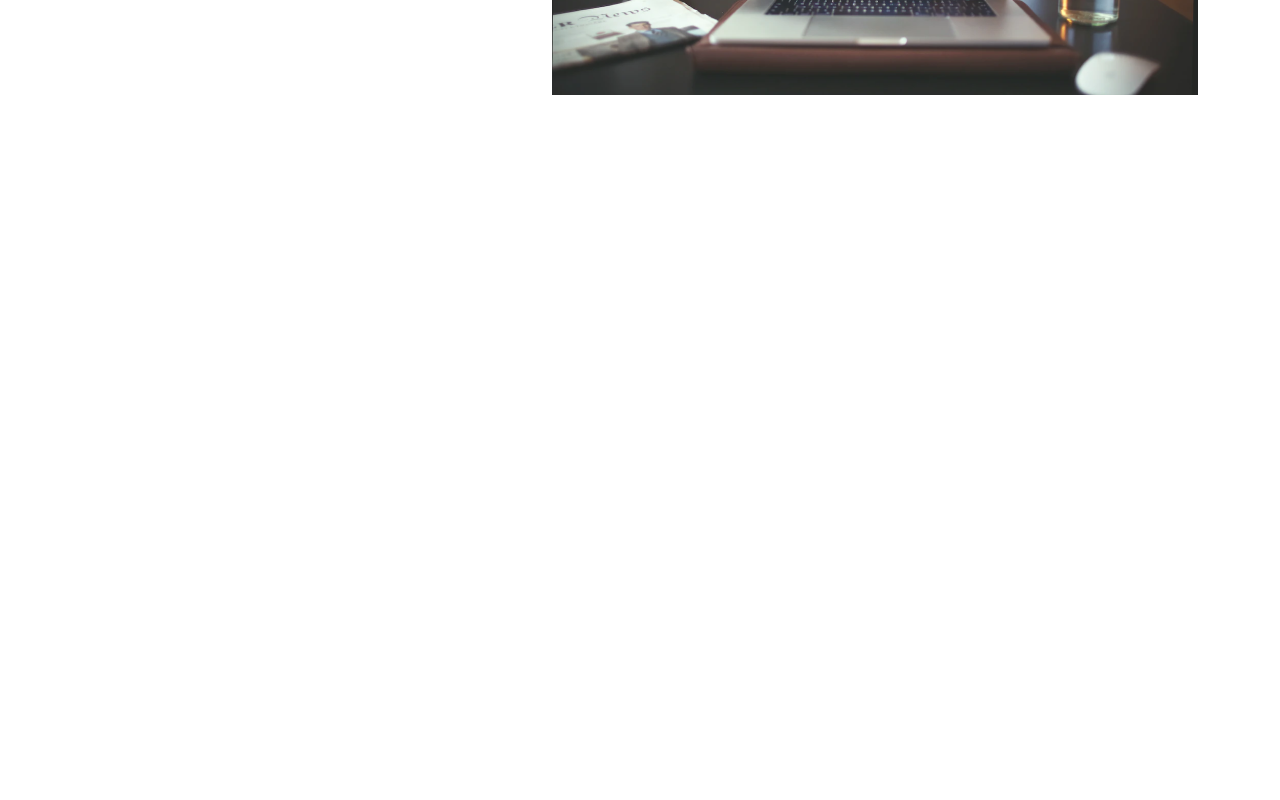
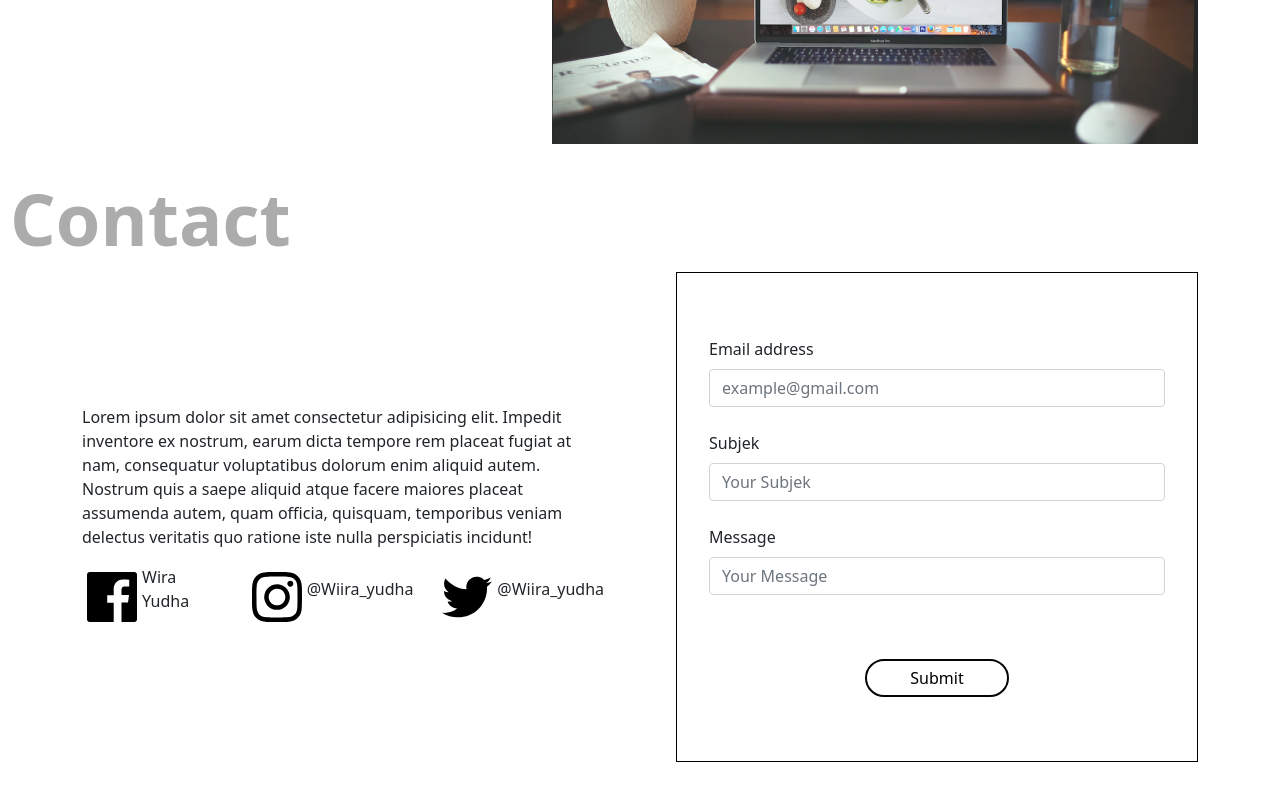
Before and after one commit to Yudhay14/myPortfolio, a plain HTML site: page index.html in a window 1280 px wide. Shown: the part 1984-2784 px from the top of the page. Drawn offline with nearby package versions, Linux system fonts and the light colour scheme.

Commit message:
add contact

```diff
--- a/index.html
+++ b/index.html
@@ -52,7 +52,7 @@
             download>Resume</a>
         </div>
         <div class="col-4">
-          <img src="images/me.png" style="width: 98%;" class="rounded-circle"
+          <img src="images/me.png" style="width: 400px;" class="rounded-circle"
             alt="Wira Yudha">
         </div>
       </div>
@@ -103,6 +103,7 @@
     </section>
     <!-- end section about-->
 
+    <!-- section work -->
     <section id="work" class="work container">
       <div class="row d-flex align-items-center">
         <div class="col">
@@ -120,8 +121,48 @@
           </div>
         </div>
       </div>
-
     </section>
+    <!-- end section work -->
+     <section id="contact" class="contact container">
+        <div class="row d-flex align-items-center gap-5">
+            <div class="col">
+                <p>Lorem ipsum dolor sit amet consectetur adipisicing elit. Impedit inventore ex nostrum, earum dicta tempore rem placeat fugiat at nam, consequatur voluptatibus dolorum enim aliquid autem. Nostrum quis a saepe aliquid atque facere maiores placeat assumenda autem, quam officia, quisquam, temporibus veniam delectus veritatis quo ratione iste nulla perspiciatis incidunt!</p>
+                <div class="row">
+                    <div class="col d-flex align-items-center">
+                      <img src="images/Facebook.svg" alt="Facebook">
+                      <p>Wira Yudha</p>
+                    </div>
+                    <div class="col d-flex align-items-center">
+                      <img src="images/Instagram.svg" alt="Instagram">
+                      <p>@Wiira_yudha</p>
+                    </div>
+                    <div class="col d-flex align-items-center">
+                      <img src="images/Twitter.svg" alt="Twitter">
+                      <p>@Wiira_yudha</p>
+                    </div>
+                </div>
+            </div>
+            <div class="col">
+              <form class="contact-form" onsubmit="onFormSubmit(event)">
+                <div class="mb-4">
+                  <label for="inp_email" class="form-label">Email address</label>
+                  <input type="email" class="form-control" id="inp_email" placeholder="example@gmail.com" required>
+                </div>
+                <div class="mb-4">
+                  <label for="inp_subject" class="form-label">Subjek</label>
+                  <input type="text" class="form-control" id="inp_subject" placeholder="Your Subjek" required>
+                </div>
+                <div class="mb-4">
+                  <label for="inp_message" class="form-label">Message</label>
+                  <input type="text" class="form-control" id="inp_message" placeholder="Your Message" required>
+                </div>
+                <div class="d-flex align-items-center justify-content-center mt-5">
+                  <button type="submit" class="btn button rounded-pill">Submit</button>
+                </div>
+              </form>
+            </div>
+        </div>
+     </section>
     <!-- Batas Js -->
     <script
       src="https://cdn.jsdelivr.net/npm/bootstrap@5.0.2/dist/js/bootstrap.bundle.min.js"
--- a/main.js
+++ b/main.js
@@ -12,3 +12,24 @@ function upDown(e) {
     const detail = $(item).children(".about-exp-item-detail")
     $(detail).slideToggle()
 }
+
+function onFormSubmit(e){
+    e.preventDefault()
+    const email = $("#inp_email")
+    const subject = $("#inp_subject")
+    const message = $("#inp_message")
+
+    if(!$(email).val()){
+        alert("Email is required")
+    } else if (!$(subject).val()) {
+        alert("Subject is required")
+    } else if (!$(message).val()) {
+        alert("Message is required")
+    } else {
+        alert("Form Submitted")
+        $(email).val("")
+        $(subject).val("")
+        $(message).val("")
+
+    }
+}
--- a/style.css
+++ b/style.css
@@ -8,7 +8,7 @@ html {
     animation: awalmasuk 3ms 1ms;
     position: sticky;
     top: 0;
-    z-index: 999;
+    z-index: 9999;
 }
 .navbar-nav {
     font-weight: 500;
@@ -157,7 +157,24 @@ section::before {
 #work-3:hover:after{
     content: 'Sofware Project';
 }
+/* end work */
 
+/* contact */
+.contact{
+    padding-bottom: 32px;
+}
+.contact:before{
+    content: 'Contact';
+}
+.contact-form {
+    border: 1px solid black;
+    padding: 64px 32px;
+}
+
+.form-label{
+    font-weight: 500;
+}
+/* end contact */
 /* keyframe */
 @keyframes awalmasuk {
     0% {
```
Also changed, not shown: images/Facebook.svg (added), images/Instagram.svg (added), images/Twitter.svg (added).
